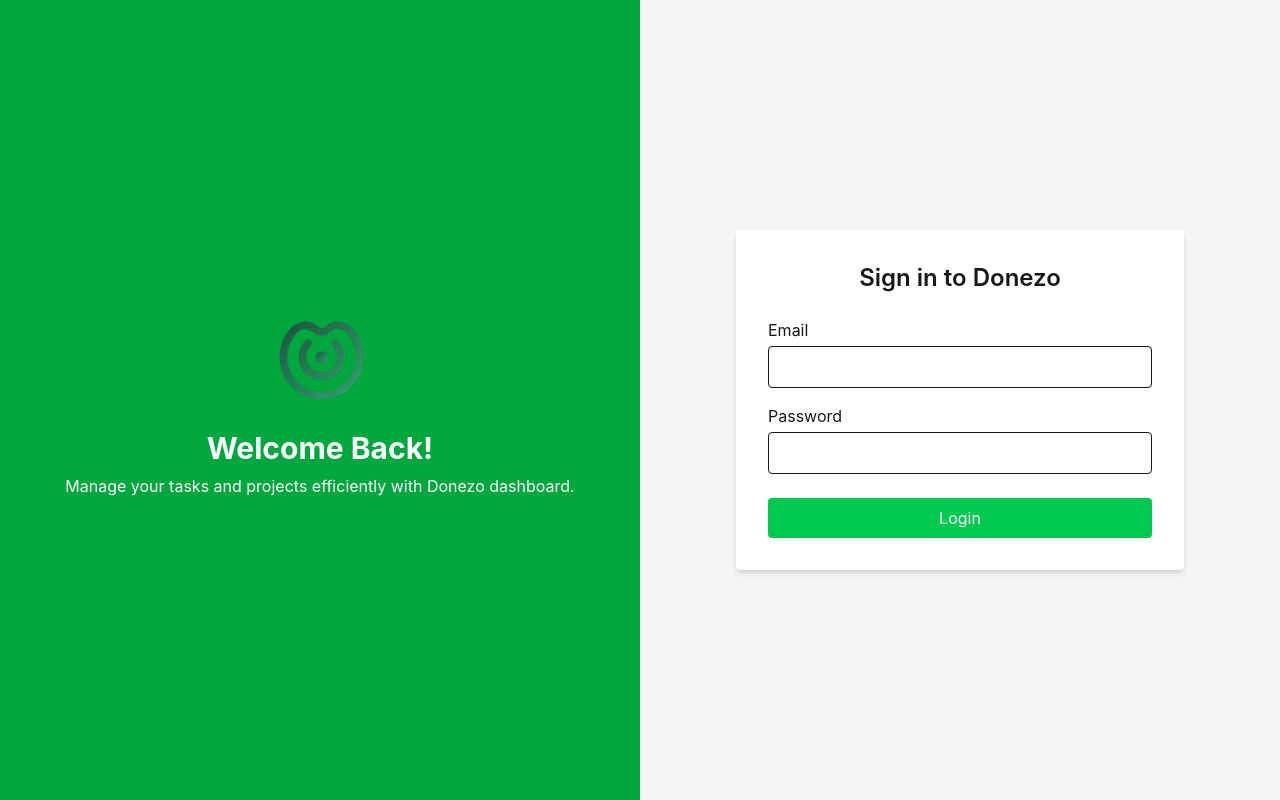
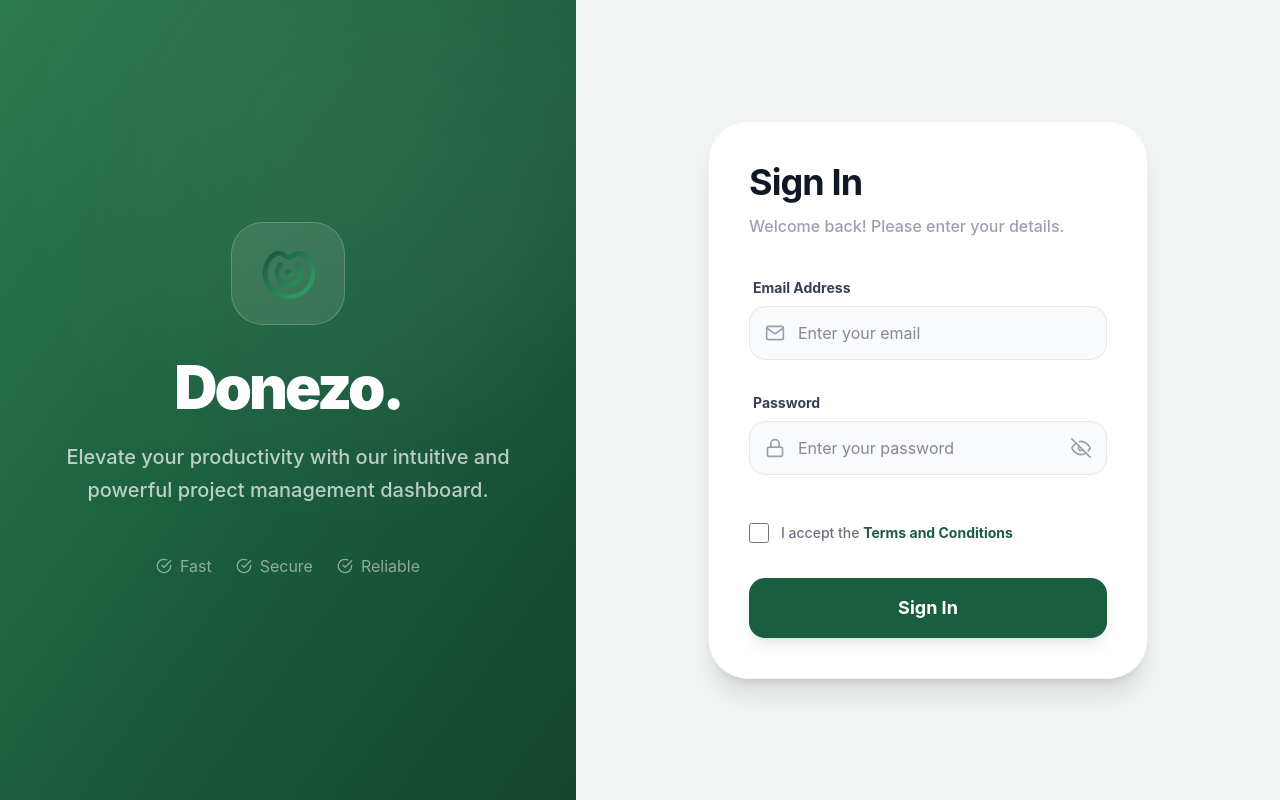
Before and after one commit to Islamul-Hoque/Donezo, a React (Vite) app: page /login in a window 1280 px wide. Built offline with nearby package versions, Linux system fonts and the light colour scheme.

Commit message:
feat(auth): polished login UI with error handling and SweetAlert2

```diff
--- a/package.json
+++ b/package.json
@@ -21,6 +21,7 @@
     "react-router": "^7.13.1",
     "react-router-dom": "^7.13.1",
     "recharts": "^3.7.0",
+    "sweetalert2": "^11.26.20",
     "tailwindcss": "^4.2.1"
   },
   "devDependencies": {
--- a/src/pages/Login/Login.jsx
+++ b/src/pages/Login/Login.jsx
@@ -1,12 +1,95 @@
-import React, { useEffect } from 'react';
+// import React, { useEffect } from 'react';
+// import { useForm } from 'react-hook-form';
+// import { useNavigate } from 'react-router-dom';
+// import { useAuth } from '../../hooks/useAuth';
+
+// const Login = () => {
+//   const { register, handleSubmit, formState: { errors } } = useForm();
+//   const { login, user } = useAuth();
+//   const navigate = useNavigate();
+
+//   useEffect(() => {
+//     if (user) {
+//       navigate('/', { replace: true });
+//     }
+//   }, [user, navigate]);
+
+//   const onSubmit = async (data) => {
+//     try {
+//       await login(data.email, data.password);
+//       navigate('/');
+//     } catch (err) {
+//       alert(err.message);
+//     }
+//   };
+
+//   return (
+//     <div className="min-h-screen flex">
+//       {/* left graphic/branding */}
+//       <div className="hidden md:flex w-1/2 bg-green-600 items-center justify-center">
+//         <div className="text-center text-white p-8">
+//           <img src="/donezo.png" alt="Donezo" className="w-32 mx-auto mb-4" />
+//           <h2 className="text-3xl font-bold">Welcome Back!</h2>
+//           <p className="mt-2">Manage your tasks and projects efficiently with Donezo dashboard.</p>
+//         </div>
+//       </div>
+//       {/* login form */}
+//       <div className="flex-1 flex items-center justify-center bg-gray-100">
+//         <form
+//           onSubmit={handleSubmit(onSubmit)}
+//           className="bg-white p-8 rounded shadow-md w-full max-w-md"
+//         >
+//           <h2 className="text-2xl mb-6 text-center font-semibold">Sign in to Donezo</h2>
+//           <div className="mb-4">
+//             <label className="block mb-1">Email</label>
+//             <input
+//               type="email"
+//               {...register('email', { required: 'Email required' })}
+//               className="w-full p-2 border rounded"
+//             />
+//             {errors.email && (
+//               <p className="text-red-500 text-sm">{errors.email.message}</p>
+//             )}
+//           </div>
+//           <div className="mb-6">
+//             <label className="block mb-1">Password</label>
+//             <input
+//               type="password"
+//               {...register('password', { required: 'Password required' })}
+//               className="w-full p-2 border rounded"
+//             />
+//             {errors.password && (
+//               <p className="text-red-500 text-sm">{errors.password.message}</p>
+//             )}
+//           </div>
+//           <button
+//             type="submit"
+//             className="w-full bg-green-500 text-white p-2 rounded hover:bg-green-600 transition"
+//           >
+//             Login
+//           </button>
+//         </form>
+//       </div>
+//     </div>
+//   );
+// };
+
+// export default Login;
+
+
+
+import React, { useEffect, useState } from 'react';
 import { useForm } from 'react-hook-form';
 import { useNavigate } from 'react-router-dom';
 import { useAuth } from '../../hooks/useAuth';
+import { FiEye, FiEyeOff, FiMail, FiLock, FiCheckCircle } from 'react-icons/fi';
+import Swal from 'sweetalert2';
 
 const Login = () => {
   const { register, handleSubmit, formState: { errors } } = useForm();
   const { login, user } = useAuth();
   const navigate = useNavigate();
+  const [showPassword, setShowPassword] = useState(false);
 
   useEffect(() => {
     if (user) {
@@ -17,58 +100,126 @@
   const onSubmit = async (data) => {
     try {
       await login(data.email, data.password);
+      Swal.fire({
+        icon: 'success',
+        title: 'Logged in successfully!',
+        toast: true,
+        position: 'top-end',
+        showConfirmButton: false,
+        timer: 3000,
+        timerProgressBar: true,
+      });
+
       navigate('/');
     } catch (err) {
-      alert(err.message);
+      Swal.fire({
+        icon: 'error',
+        title: 'Login Failed',
+        text: err.message || 'Invalid email or password',
+        confirmButtonColor: '#1B5E3F',
+        background: '#fff',
+        customClass: {
+          popup: 'rounded-[24px]',
+          confirmButton: 'rounded-xl px-8 py-3'
+        }
+      });
     }
   };
 
   return (
-    <div className="min-h-screen flex">
-      {/* left graphic/branding */}
-      <div className="hidden md:flex w-1/2 bg-green-600 items-center justify-center">
-        <div className="text-center text-white p-8">
-          <img src="/donezo.png" alt="Donezo" className="w-32 mx-auto mb-4" />
-          <h2 className="text-3xl font-bold">Welcome Back!</h2>
-          <p className="mt-2">Manage your tasks and projects efficiently with Donezo dashboard.</p>
+    <div className="min-h-screen flex bg-[#f0f4f2] font-sans overflow-hidden">
+      {/* Left side */}
+      <div className="hidden lg:flex w-[45%] bg-gradient-to-br from-[#2D7A4D] via-[#1B5E3F] to-[#14442E] items-center justify-center relative h-screen">
+        <div className="absolute top-[-10%] right-[-10%] w-[500px] h-[500px] bg-white/5 rounded-full blur-[100px]"></div>
+
+        <div className="text-center text-white p-12 relative z-10 flex flex-col items-center justify-center h-full">
+          <div className="inline-block p-4 bg-white/10 backdrop-blur-xl rounded-[32px] mb-8 border border-white/20">
+            <img src="/donezo.png" alt="Donezo" className="w-20" />
+          </div>
+          <h2 className="text-6xl font-black tracking-tighter mb-6">Donezo.</h2>
+          <p className="text-xl text-white/70 leading-relaxed max-w-md mx-auto font-medium">
+            Elevate your productivity with our intuitive and powerful project management dashboard.
+          </p>
+
+          <div className="mt-12 flex items-center justify-center gap-6 text-white/50">
+            <div className="flex items-center gap-2"><FiCheckCircle /> <span>Fast</span></div>
+            <div className="flex items-center gap-2"><FiCheckCircle /> <span>Secure</span></div>
+            <div className="flex items-center gap-2"><FiCheckCircle /> <span>Reliable</span></div>
           </div>
         </div>
-      {/* login form */}
-      <div className="flex-1 flex items-center justify-center bg-gray-100">
-        <form
-          onSubmit={handleSubmit(onSubmit)}
-          className="bg-white p-8 rounded shadow-md w-full max-w-md"
-        >
-          <h2 className="text-2xl mb-6 text-center font-semibold">Sign in to Donezo</h2>
-          <div className="mb-4">
-            <label className="block mb-1">Email</label>
+      </div>
+
+      {/* Right side */}
+      <div className="flex-1 flex items-center justify-center p-6 h-screen bg-transparent">
+        <div className="w-full max-w-[440px]">
+          <div className="bg-white p-10 rounded-[40px] shadow-xl border border-gray-100">
+            <div className="mb-10">
+              <h2 className="text-4xl font-bold text-gray-900 tracking-tight">Sign In</h2>
+              <p className="text-gray-400 mt-3 font-medium">Welcome back! Please enter your details.</p>
+            </div>
+
+            <form onSubmit={handleSubmit(onSubmit)} className="space-y-5">
+              {/* Email */}
+              <div className="flex flex-col h-[95px]">
+                <label className="text-sm font-bold text-gray-700 ml-1 mb-2">Email Address</label>
+                <div className="relative group">
+                  <FiMail className="absolute left-4 top-1/2 -translate-y-1/2 text-gray-400 group-focus-within:text-[#1B5E3F]" size={20} />
                   <input
                     type="email"
-              {...register('email', { required: 'Email required' })}
-              className="w-full p-2 border rounded"
+                    {...register('email', { required: 'Email is required' })}
+                    placeholder="Enter your email"
+                    className="w-full pl-12 pr-4 py-3.5 bg-gray-50 border border-gray-200 rounded-2xl outline-none focus:ring-4 focus:ring-green-500/5 focus:border-[#1B5E3F] transition-all"
                   />
-            {errors.email && (
-              <p className="text-red-500 text-sm">{errors.email.message}</p>
-            )}
                 </div>
-          <div className="mb-6">
-            <label className="block mb-1">Password</label>
+                {errors.email && <p className="text-red-500 text-[11px] mt-1 ml-2 font-bold">{errors.email.message}</p>}
+              </div>
+
+              {/* Password */}
+              <div className="flex flex-col h-[95px]">
+                <label className="text-sm font-bold text-gray-700 ml-1 mb-2">Password</label>
+                <div className="relative group">
+                  <FiLock className="absolute left-4 top-1/2 -translate-y-1/2 text-gray-400 group-focus-within:text-[#1B5E3F]" size={20} />
                   <input
-              type="password"
-              {...register('password', { required: 'Password required' })}
-              className="w-full p-2 border rounded"
+                    type={showPassword ? 'text' : 'password'}
+                    {...register('password', { required: 'Password is required' })}
+                    placeholder="Enter your password"
+                    className="w-full pl-12 pr-12 py-3.5 bg-gray-50 border border-gray-200 rounded-2xl outline-none focus:ring-4 focus:ring-green-500/5 focus:border-[#1B5E3F] transition-all"
                   />
-            {errors.password && (
-              <p className="text-red-500 text-sm">{errors.password.message}</p>
-            )}
+                  <button
+                    type="button"
+                    onClick={() => setShowPassword(!showPassword)}
+                    className="absolute right-4 top-1/2 -translate-y-1/2 text-gray-400 hover:text-[#1B5E3F] transition-colors"
+                  >
+                    {showPassword ? <FiEye size={20} /> : <FiEyeOff size={20} />}
+                  </button>
                 </div>
+                {errors.password && <p className="text-red-500 text-[11px] mt-1 ml-2 font-bold">{errors.password.message}</p>}
+              </div>
+
+              {/* Checkbox */}
+              <div className="flex flex-col h-[50px] justify-center">
+                <label className="flex items-center gap-3 cursor-pointer group">
+                  <input
+                    type="checkbox"
+                    {...register('terms', { required: 'Please accept terms' })}
+                    className="w-5 h-5 rounded border-gray-300 transition-all cursor-pointer accent-[#1B5E3F]"
+                  />
+                  <span className="text-sm text-gray-500 font-medium group-hover:text-gray-700">
+                    I accept the <span className="text-[#1B5E3F] font-bold">Terms and Conditions</span>
+                  </span>
+                </label>
+                {errors.terms && <p className="text-red-500 text-[10px] ml-8 font-bold">{errors.terms.message}</p>}
+              </div>
+
               <button
                 type="submit"
-            className="w-full bg-green-500 text-white p-2 rounded hover:bg-green-600 transition"
+                className="w-full bg-[#1B5E3F] hover:bg-[#14442E] text-white py-4 rounded-2xl font-bold text-lg shadow-lg shadow-green-900/10 transition-all active:scale-[0.98]"
               >
-            Login
+                Sign In
               </button>
             </form>
+          </div>
+        </div>
       </div>
     </div>
   );
```
Also changed, not shown: 1 other file (tests, documents, lock files or other folders). Lines whose indentation alone changed are shown as unchanged.
